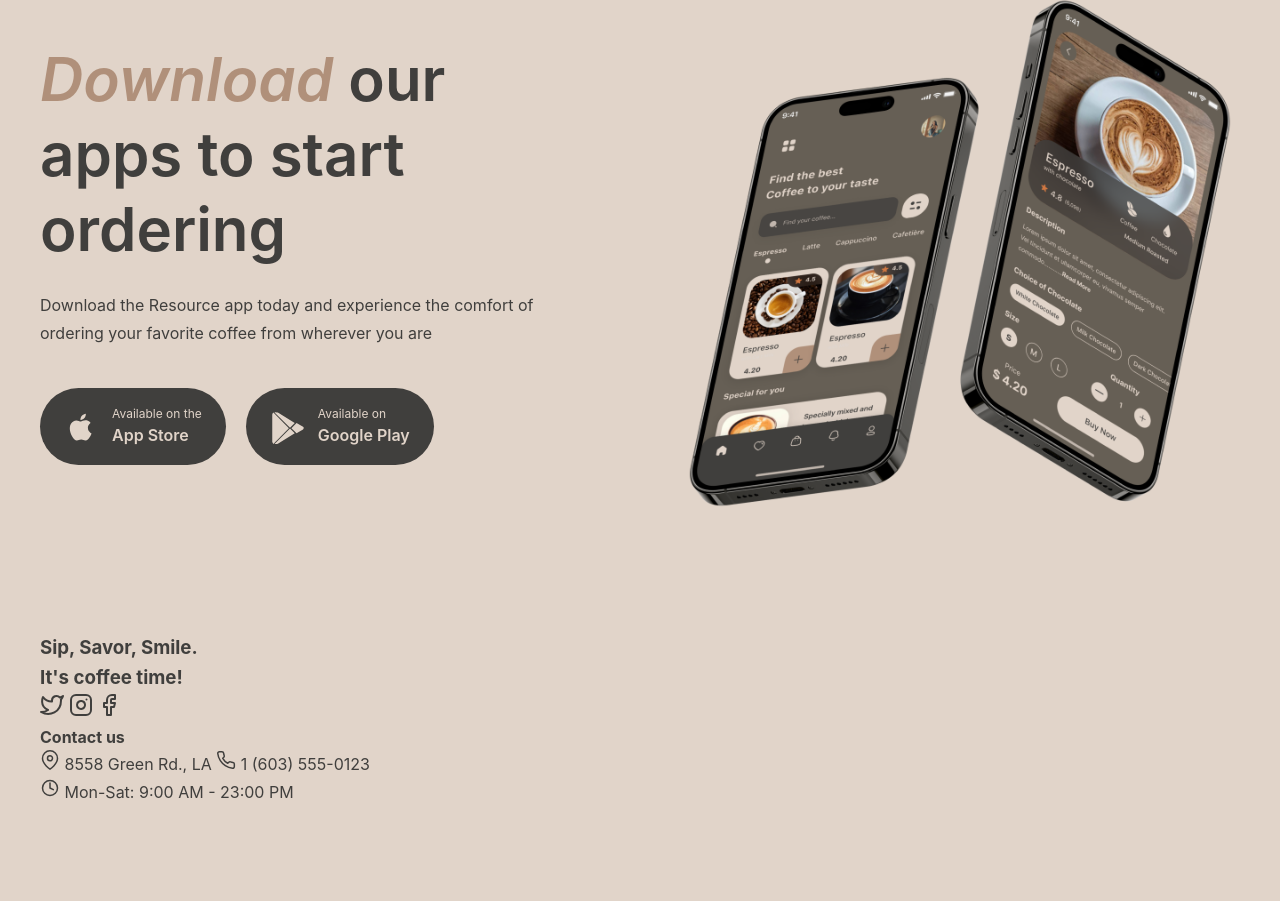
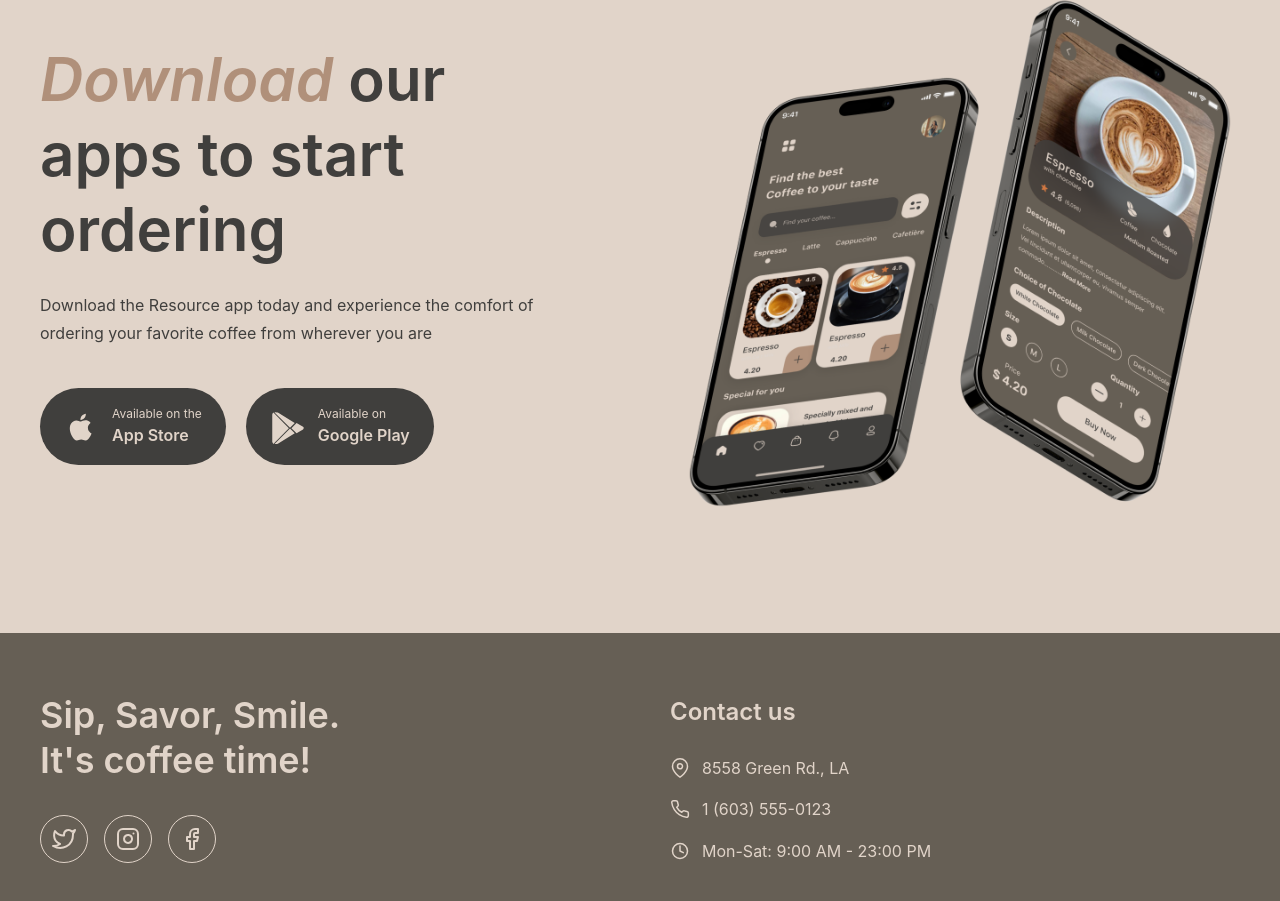
Before and after one commit to Kobyopi/RS-coffee-house, a plain HTML site: page coffee-house/index.html in a window 1280 px wide. Shown: the part 3010-3911 px from the top of the page. Before the commit the page ends 3816 px from the top, so only its background shows below. Drawn offline with Linux system fonts and the light colour scheme.

Commit message:
feat: add footer section styles

```diff
--- a/coffee-house/style.css
+++ b/coffee-house/style.css
@@ -573,3 +573,79 @@ ul {
     width: 100%;
     height: auto;
 }
+
+/* Footer Section */
+.footer {
+    padding: 60px 0;
+    background-color: var(--color-bg-container);
+    color: var(--color-text-light);
+}
+
+.footer-content {
+    display: flex;
+    justify-content: space-between;
+    gap: 60px;
+}
+
+.footer-info {
+    flex: 1;
+}
+
+.footer-title {
+    font-size: 36px;
+    font-weight: 600;
+    line-height: 1.25;
+    margin-bottom: 32px;
+}
+
+.footer-socials {
+    display: flex;
+    gap: 16px;
+}
+
+.social-link {
+    width: 48px;
+    height: 48px;
+    border-radius: 50%;
+    border: 1px solid var(--color-text-light);
+    display: flex;
+    align-items: center;
+    justify-content: center;
+    transition: all 0.3s ease;
+}
+
+.social-link:hover {
+    background-color: var(--color-text-light);
+    color: var(--color-bg-backdrop);
+    transform: translateY(-4px);
+}
+
+.footer-contacts {
+    flex: 1;
+}
+
+.footer-subtitle {
+    font-size: 24px;
+    font-weight: 600;
+    margin-bottom: 24px;
+}
+
+.footer-link,
+.footer-hours {
+    display: flex;
+    align-items: flex-start;
+    gap: 12px;
+    margin-bottom: 16px;
+    font-size: 16px;
+    transition: color 0.3s ease;
+}
+
+.footer-link:hover {
+    color: var(--color-text-accent);
+}
+
+.footer-icon {
+    flex-shrink: 0;
+    margin-top: 2px;
+    color: var(--color-text-light);
+}
```
